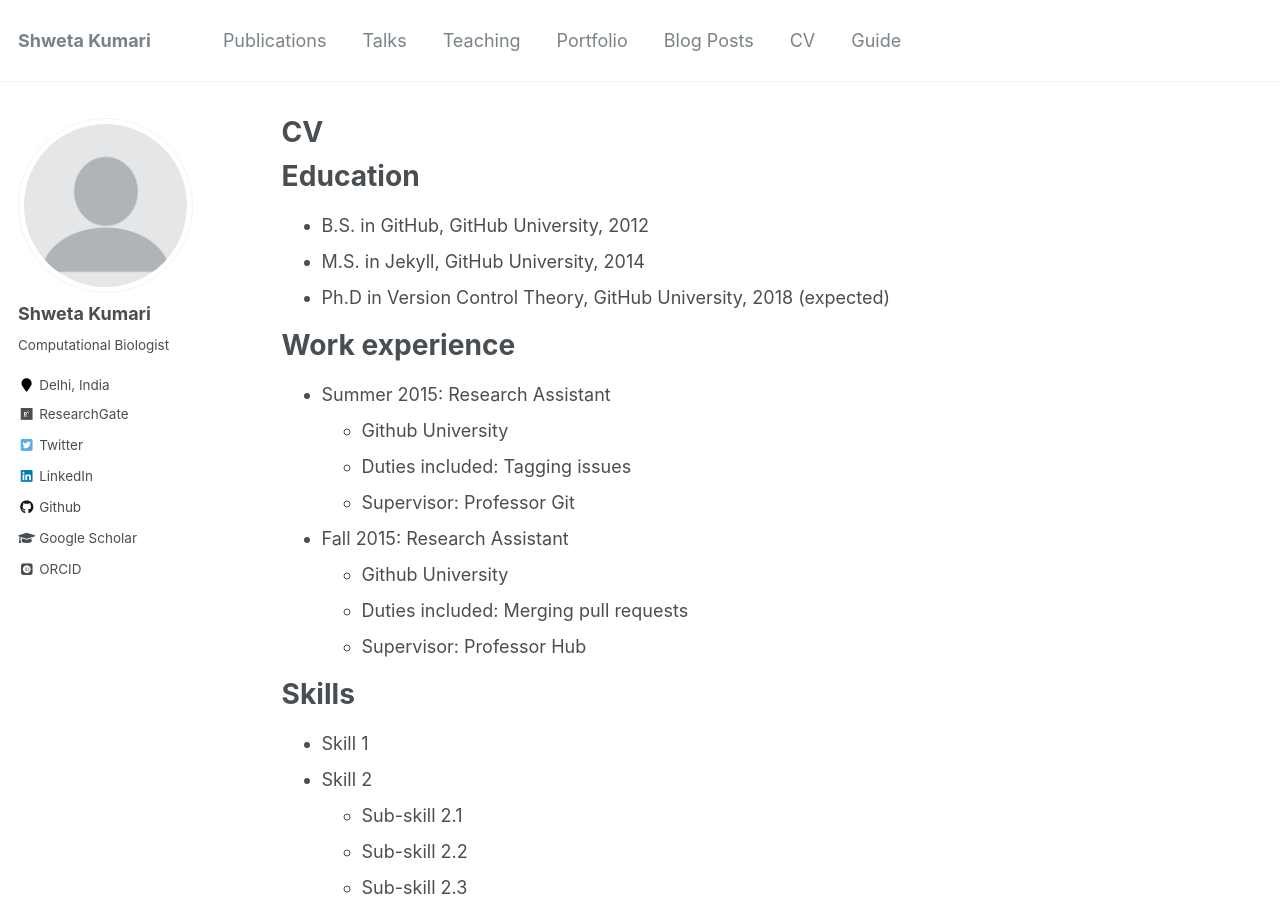
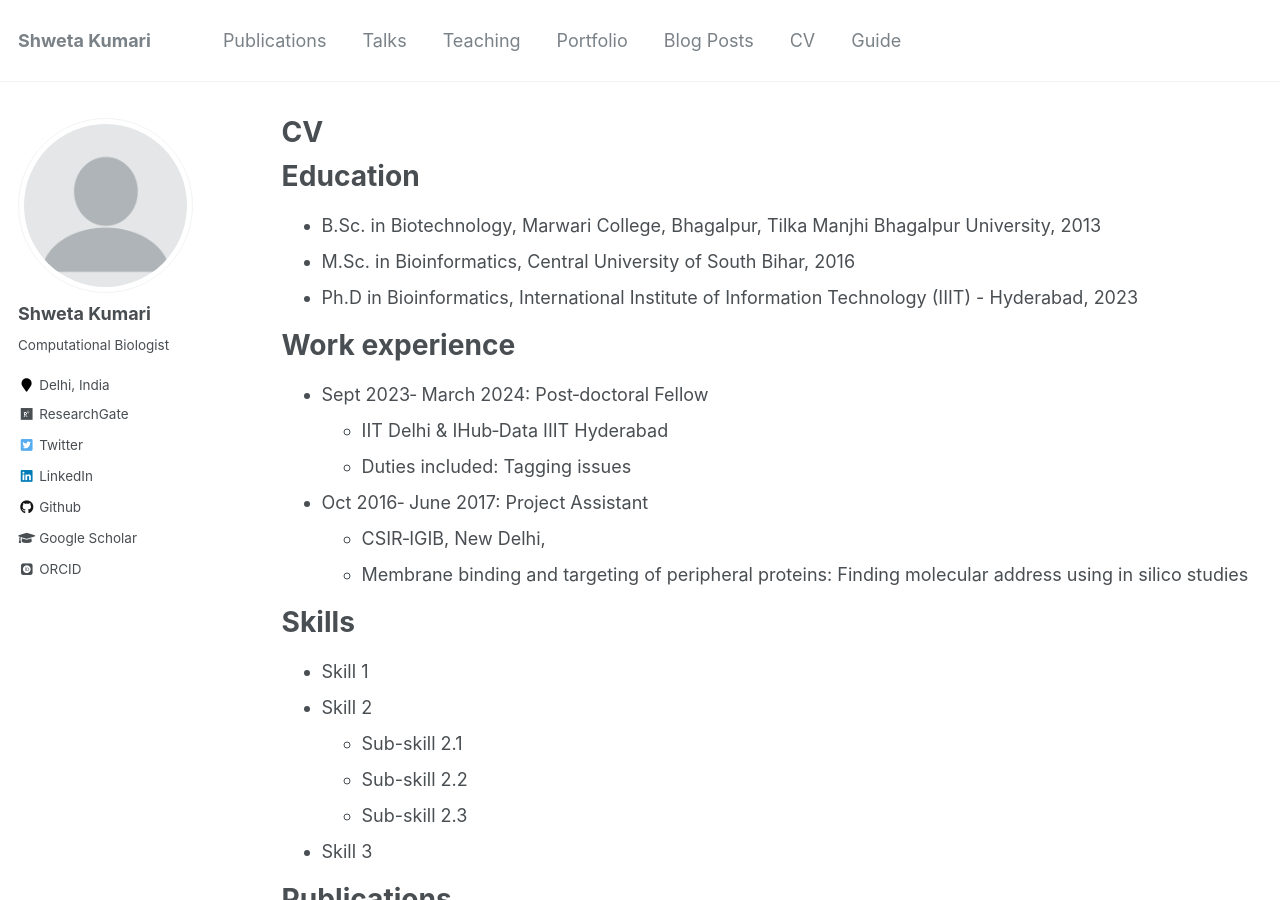
Before and after one commit to shweta-Moni/shweta-Moni.github.io, a Jekyll site: the page built from _pages/cv.md, in a window 1280 px wide and 900 px high. Built offline with Jekyll 4.4.1, drawn with Linux system fonts in a browser that asks for light colours; some web fonts are replaced.

Commit message:
Update cv.md

```diff
--- a/_pages/cv.md
+++ b/_pages/cv.md
@@ -11,21 +11,21 @@
 
 Education
 ======
-* B.S. in GitHub, GitHub University, 2012
-* M.S. in Jekyll, GitHub University, 2014
-* Ph.D in Version Control Theory, GitHub University, 2018 (expected)
+* B.Sc. in Biotechnology, Marwari College, Bhagalpur, Tilka Manjhi Bhagalpur University, 2013
+* M.Sc. in Bioinformatics, Central University of South Bihar, 2016
+* Ph.D in Bioinformatics, International Institute of Information Technology (IIIT) - Hyderabad, 2023
 
 Work experience
 ======
-* Summer 2015: Research Assistant
-  * Github University
+* Sept 2023‑ March 2024: Post‑doctoral Fellow
+  *  IIT Delhi & IHub‑Data IIIT Hyderabad
   * Duties included: Tagging issues
-  * Supervisor: Professor Git
 
-* Fall 2015: Research Assistant
-  * Github University
-  * Duties included: Merging pull requests
-  * Supervisor: Professor Hub
+
+* Oct 2016‑ June 2017: Project Assistant
+  * CSIR‑IGIB, New Delhi,
+  * Membrane binding and targeting of peripheral proteins: Finding molecular address using in silico studies
+
 
 Skills
 ======
```
